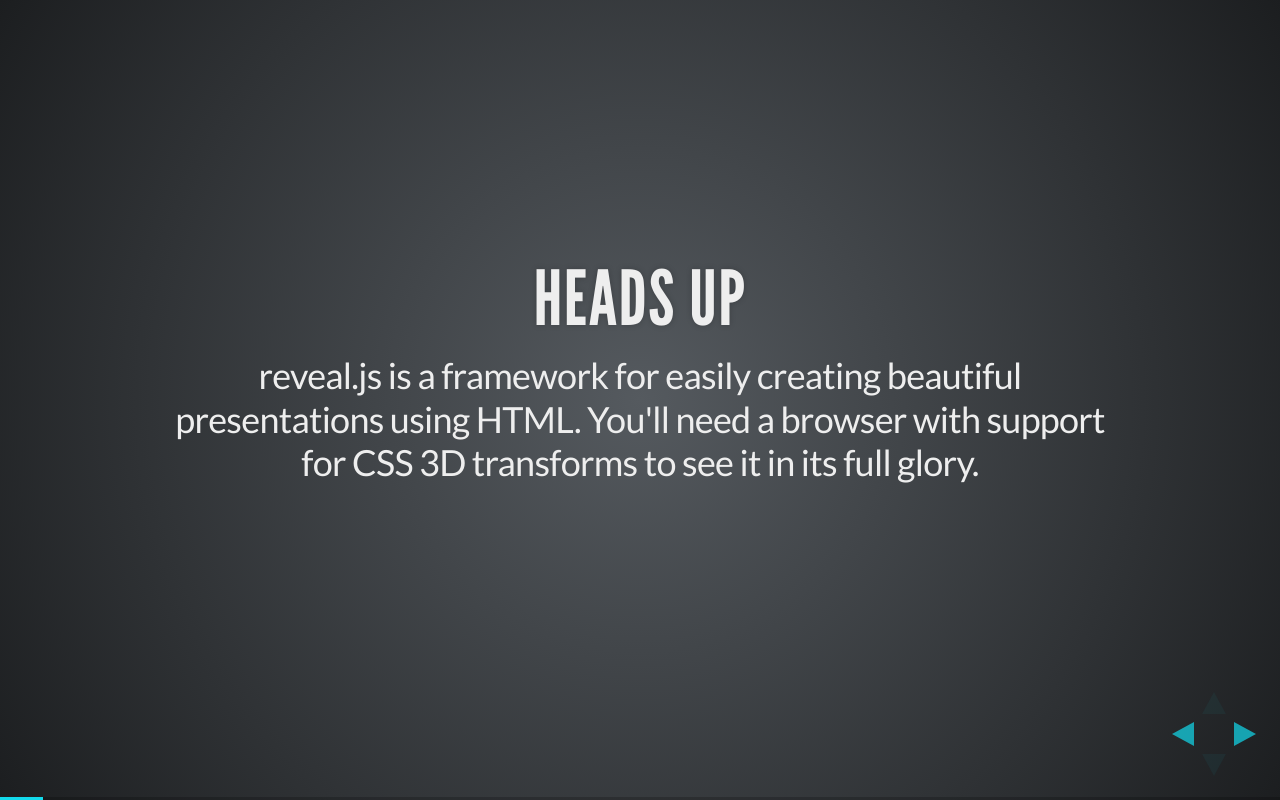
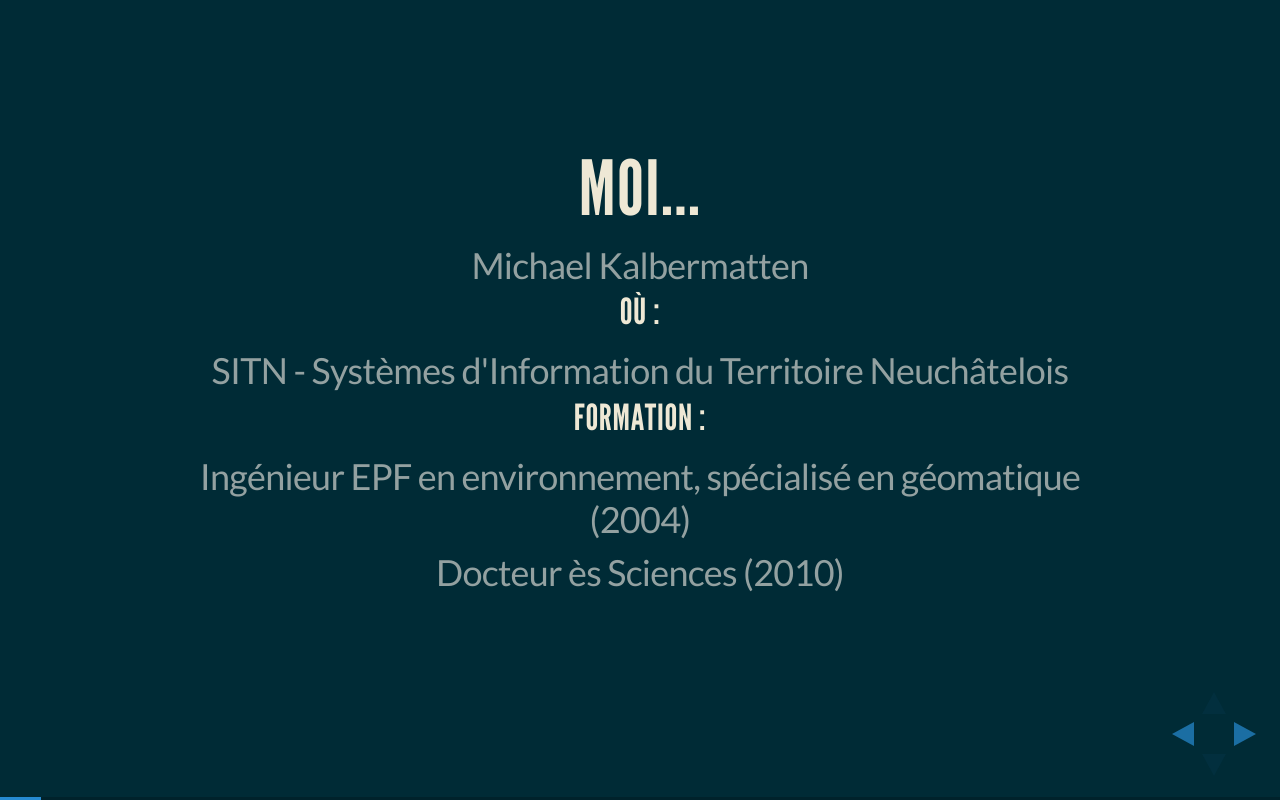
Before and after one commit to kalbermattenm/kalbermattenm.github.io, a website: page techdays2014/index.html in a window 1280 px wide. Both pictures are taken after a click on the element 1251 px from the left and 734 px from the top of the page. Drawn offline with Linux system fonts and the light colour scheme.

Commit message:
First steps

```diff
--- a/techdays2014/index.html
+++ b/techdays2014/index.html
@@ -4,7 +4,7 @@
 	<head>
 		<meta charset="utf-8">
 
-		<title>reveal.js - The HTML Presentation Framework</title>
+		<title>TecDay@Beaulieu</title>
 
 		<meta name="description" content="A framework for easily creating beautiful presentations using HTML">
 		<meta name="author" content="Hakim El Hattab">
@@ -15,7 +15,7 @@
 		<meta name="viewport" content="width=device-width, initial-scale=1.0, maximum-scale=1.0, user-scalable=no">
 
 		<link rel="stylesheet" href="css/reveal.min.css">
-		<link rel="stylesheet" href="css/theme/default.css" id="theme">
+		<link rel="stylesheet" href="css/theme/moon.css" id="theme">
 
 		<!-- For syntax highlighting -->
 		<link rel="stylesheet" href="lib/css/zenburn.css">
@@ -42,25 +42,33 @@
 
 			<!-- Any section element inside of this container is displayed as a slide -->
 			<div class="slides">
-				<section>
-					<h1>Reveal.js</h1>
-					<h3>HTML Presentations Made Easy</h3>
+				<section data-background="img/NationalGeographicWorldMap2.png">
+
+					<h1>Comment mentir avec une carte?</h1>
+                        <h2>TecDay@Beaulieu - 2014</h2>
 					<p>
-						<small>Created by <a href="http://hakim.se">Hakim El Hattab</a> / <a href="http://twitter.com/hakimel">@hakimel</a></small>
+						Michael Kalbermatten
 					</p>
 				</section>
 
 				<section>
-					<h2>Heads Up</h2>
-					<p>
-						reveal.js is a framework for easily creating beautiful presentations using HTML. You'll need a browser with
-						support for CSS 3D transforms to see it in its full glory.
-					</p>
+					<h2>Moi...</h2>
+					<p>Michael Kalbermatten</p>
+                        <h4>Où :</h4>
+                        <p>SITN - Systèmes d'Information du Territoire Neuchâtelois</p>
+                        <h4>Formation : </h4>
+                        <p>Ingénieur EPF en environnement, spécialisé en géomatique (2004)</p>
+                        <p>Docteur ès Sciences (2010)</p>
 
 					<aside class="notes">
 						Oh hey, these are some notes. They'll be hidden in your presentation, but you can see them if you open the speaker notes window (hit 's' on your keyboard).
 					</aside>
 				</section>
+
+                    <section>
+                        <h2>Pourquoi mentir avec une carte ?</h2>
+
+                    </section>
 
 				<!-- Example of nested vertical slides -->
 				<section>
```
